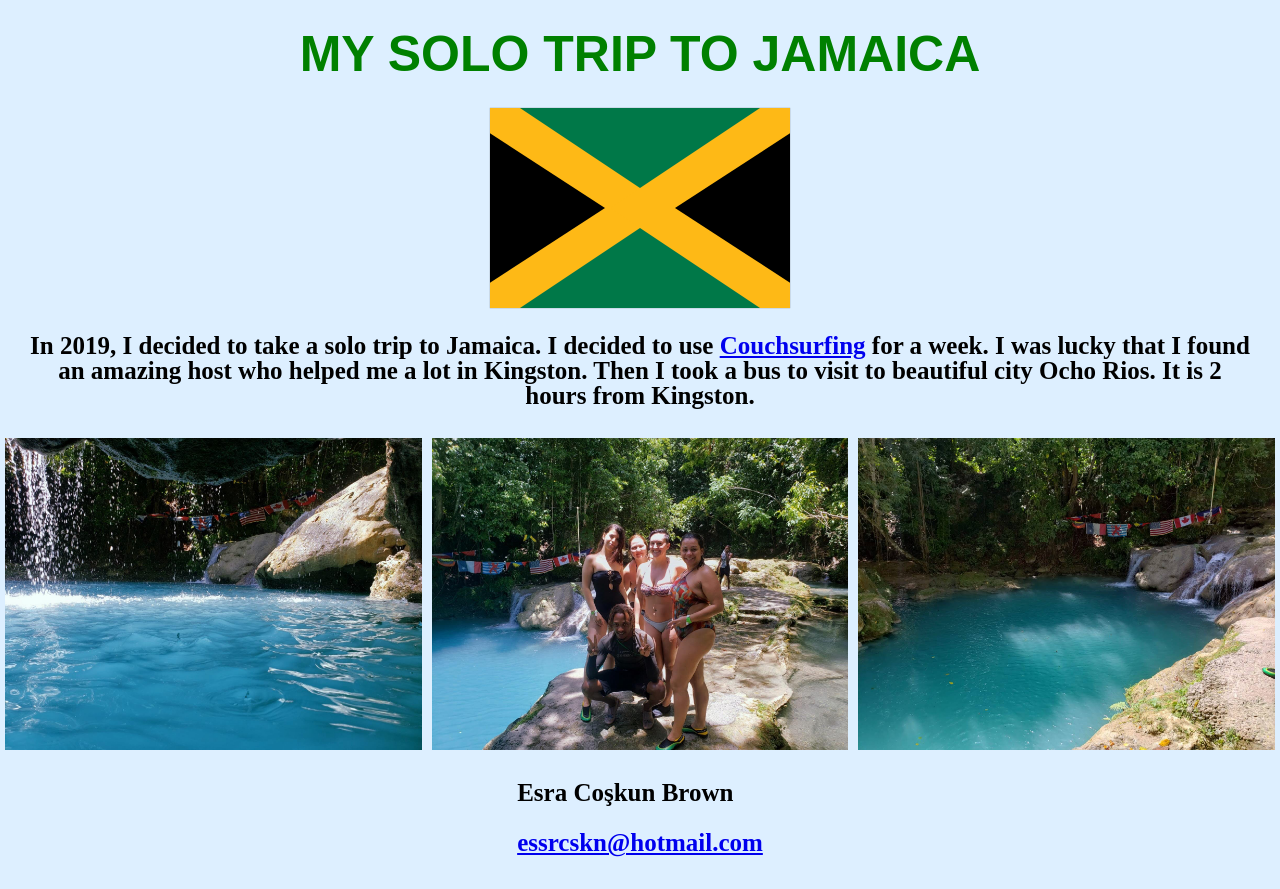
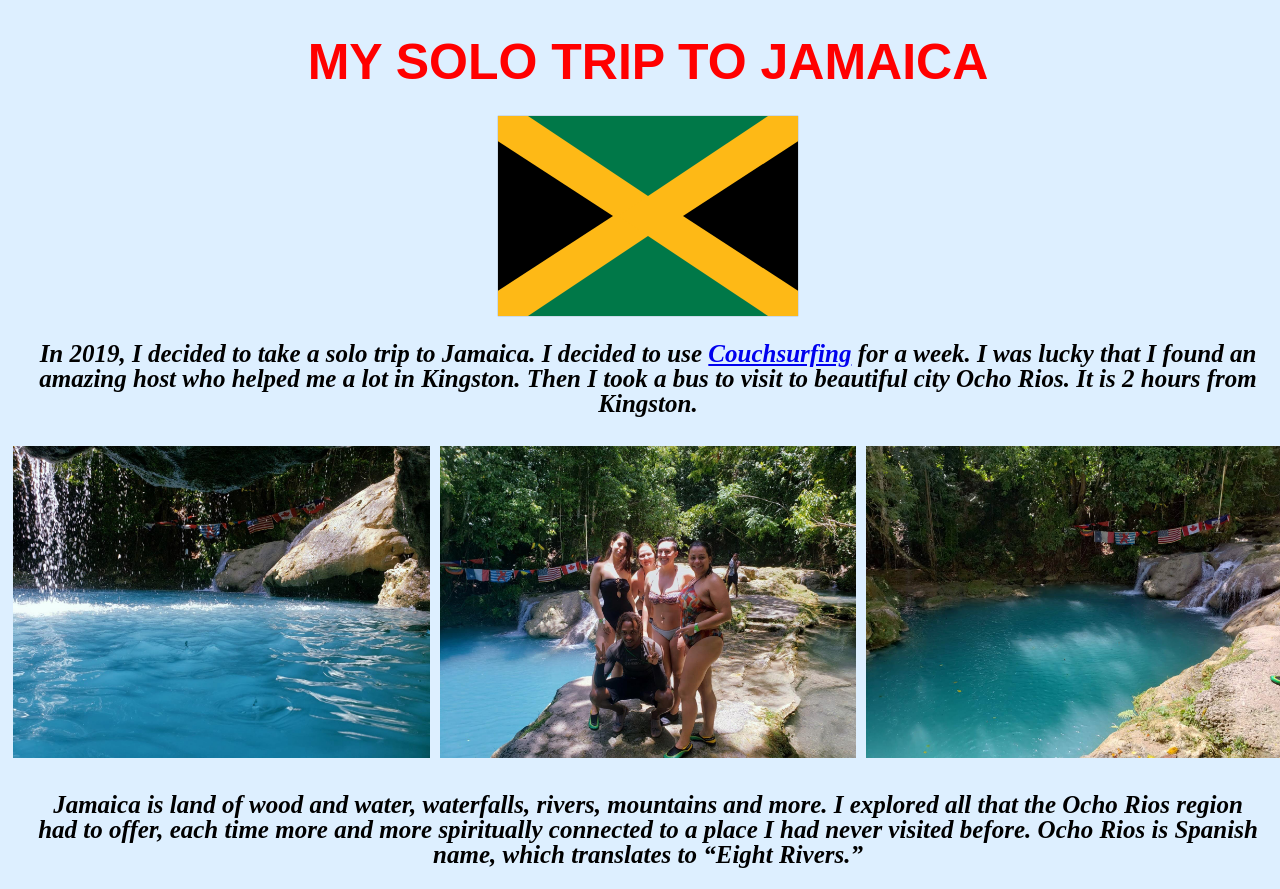
Before and after one commit to STL-LC101-Sept-22/js-assignment-4-html-me-something-esrabrown, a website: page index.html in a window 1280 px wide. Shown: the top 889 px of the page. Drawn offline with Linux system fonts and the light colour scheme.

Commit message:
third changes

```diff
--- a/index.html
+++ b/index.html
@@ -6,14 +6,17 @@
       <title> Graded Assignment 4</title>
       <link rel="stylesheet" type="text/css" href="styles.css" />
       <style>
-
+           body{
+            margin: 8px;
+           }
       </style>
    </head>
+
     <!-- Header -->
  <!-- <header class="w3-container w3-center w3-padding-32">  -->
    <article>
       <header>
-       <h1 class="center"><b>MY SOLO TRIP TO JAMAICA</b></h1>
+       <h1 id="mainHeading" class="center" ><b>MY SOLO TRIP TO JAMAICA</b></h1>
        <!-- <h2 class="center"><b>Welcome to the blog of <span class="w3-tag">Esra</span></b></h2> -->
       </header>
    </article>
@@ -28,10 +31,11 @@
 
    <body>
       <!-- Write your HTML in this file! -->
-      <p class="center">In 2019, I decided to take a solo trip to Jamaica. I decided to use <b><a href="https://en.wikipedia.org/wiki/CouchSurfing"
+      <p class="center"> <i>In 2019, I decided to take a solo trip to Jamaica. I decided to use <b><a href="https://en.wikipedia.org/wiki/CouchSurfing"
          target="_blank">Couchsurfing</a></b> for a week. I was lucky that I found an amazing host who helped me a lot in Kingston.
-         Then I took a bus to visit to beautiful city Ocho Rios. It is 2 hours from Kingston.</p>
+         Then I took a bus to visit to beautiful city Ocho Rios. It is 2 hours from Kingston.</i></p>
    </body>
+
    <div class="row">
       <div class="column">
         <img src="images/ochorios1.jpeg" alt="ocho rios jamaica" style="width:100%">
@@ -43,6 +47,17 @@
         <img src="images/ochorios3.jpg" alt="ocho rios" style="width:100%">
       </div>
     </div>
+
+   <body> <p class="center"> <i>Jamaica is land of wood and water, waterfalls, rivers, mountains and more.
+      I explored all that the Ocho Rios region had to offer, each time more and more spiritually connected to a
+      place I had never visited before. Ocho Rios is Spanish name, which translates to “Eight Rivers.”</i></p>
+
+   <div>
+      <img src="images/jamaicanhost.jpeg" alt="Jamaican people" style="float:left; width:35% ;" >
+
+   </div>
+
+  </body>
 
    <footer>
       <p> Esra Coşkun Brown </p>
--- a/styles.css
+++ b/styles.css
@@ -1,20 +1,15 @@
 /* Write your CSS here! */
 
 
-h1 {
-    color:green;
+#mainHeading{
+    color: red;
     font-size: 50px;
     margin: 25px;
     font-family: Copperplate, Papyrus, fantasy;
-   }
+}
 
 h2{
     margin: 25px 0 0 0;
-  }
-
-
-  img {
-    float: right;
   }
 
   p {
@@ -37,22 +32,6 @@ footer {
     display: block;
   }
 
- /* Three image containers (use 25% for four, and 50% for two, etc) */
-.column {
-  float: left;
-  width: 33.33%;
-  padding: 5px;
-}
-
-/* Clear floats after image containers */
-.row::after {
-  content: "";
-  clear: both;
-  display: table;
-}
-
-
-
 
   * {
     box-sizing: border-box;
@@ -74,6 +53,20 @@ footer {
     text-align: center;
     top: 0,5px;
   }
+
+  /* Three image containers (use 25% for four, and 50% for two, etc) */
+.column {
+  float: left;
+  width: 33.33%;
+  padding: 5px;
+}
+
+/* Clear floats after image containers */
+.row::after {
+  content: "";
+  clear: both;
+  display: table;
+}
 
   /* Main Style Stars from here  */
   .flag {
```
Also changed, not shown: 1 other file.
